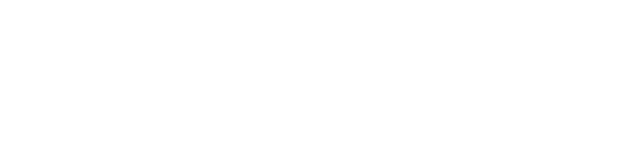
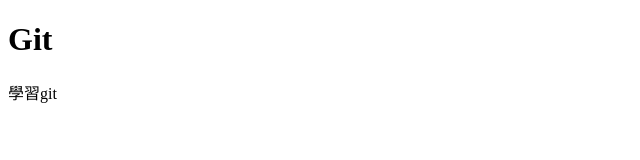
Before and after one commit to ktchan33GBC/Learn-Git, a plain HTML site: page index.html in a window 1280 px wide. Shown: the whole page, without its empty margins (0-640 px from the left). Drawn offline with Linux system fonts and the light colour scheme.

Commit message:
change index.html + style.css content

```diff
--- a/index.html
+++ b/index.html
@@ -7,6 +7,7 @@
     <title>Document</title>
 </head>
 <body>
-
+    <h1>Git</h1>
+    <p>學習git</p>
 </body>
 </html>
--- a/style.css
+++ b/style.css
@@ -0,0 +1,3 @@
+body{
+    font-size: 20px;
+}
```
